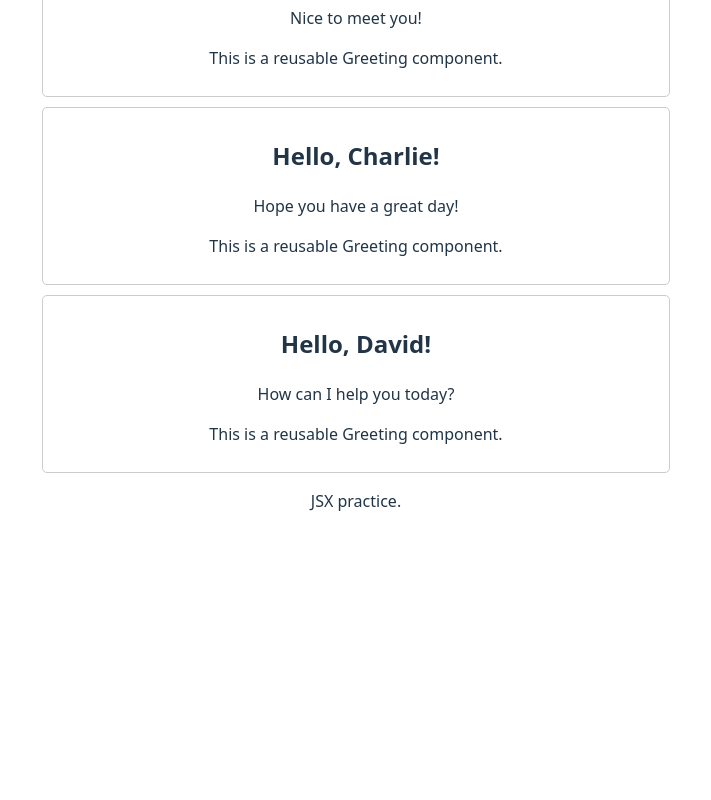
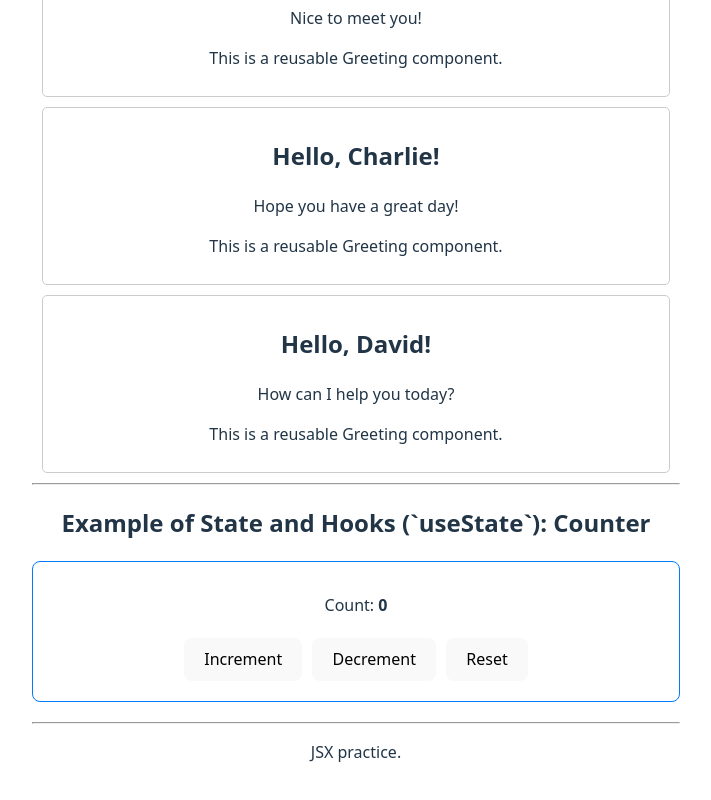
Before and after one commit to 4no-tkm/Basic_dictionary, a React (Vite) app in the folder React_notes/ts-first-react-app/: page / in a window 1280 px wide. Shown: the part 583-1383 px from the top of the page, without its empty margins (284-995 px from the left). Before the commit the page ends 1144 px from the top, so only its background shows below. Built offline with nearby package versions, Linux system fonts and the light colour scheme.

Commit message:
feat: Implement state management with useState for counter and text input

```diff
--- a/React_notes/ts-first-react-app/src/App.tsx
+++ b/React_notes/ts-first-react-app/src/App.tsx
@@ -1,4 +1,4 @@
-import React from 'react';
+import React, { useState } from 'react';
 import './App.css';
 import Greeting from './components/Greeting';
 
@@ -14,11 +14,27 @@ function App() {
     greetingMessage = "Good Evening!"
   }
 
+  const [count, setCount] = useState<number>(0);
+  const [inputText, setInputText] = useState<String>('');
+
+  const handleIncrement = () => {
+    setCount(count + 1);
+  };
+
+  const handleDecrement = () => {
+    setCount(count - 1);
+  }
+
+  const handleInputChange = (event: React.ChangeEvent<HTMLInputElement>) => {
+    setInputText(event.target.value);
+  }
+
   return (
     <div className="App">
       <h1>{greetingMessage} Wellcome to React!</h1>
       <p>Date: {new Date().toLocaleTimeString()}</p>
       <p>This is simple application written in React and TypeScript.</p>
+
       <hr />
 
       <h2>Examples of Components and Props:</h2>
@@ -27,6 +43,18 @@ function App() {
       <Greeting name="Charlie" message="Hope you have a great day!" />
       <Greeting name="David" />
 
+      <hr />
+
+      <h2>Example of State and Hooks (`useState`): Counter</h2>
+      <div style={{ padding: '15px', border: '1px solid #007bff', borderRadius: '8px', marginBottom: '20px' }}>
+        <p>Count: <strong>{count}</strong></p>
+        <button onClick={handleIncrement} style={{ margin: '5px' }}>Increment</button>
+        <button onClick={handleDecrement} style={{ margin: '5px' }}>Decrement</button>
+        <button onClick={() => setCount(0)} style={{ margin: '5px' }}>Reset</button>
+      </div>
+
+      <hr />
+
       <p>JSX practice.</p>
     </div>
   );
```
